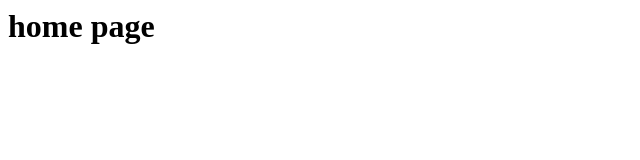
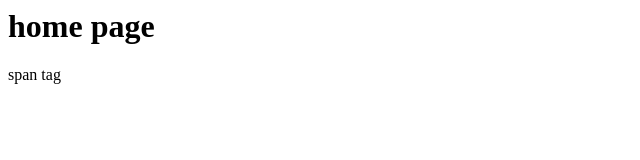
Before and after one commit to ndnd1382/test-something, a plain HTML site: page index.html in a window 1280 px wide. Shown: the full height of the page, 0-640 px from the left. Drawn offline with Linux system fonts and the light colour scheme.

Commit message:
add files

```diff
--- a/index.html
+++ b/index.html
@@ -7,6 +7,7 @@
 <body>
   <h1>home page</h1>
 
+  <span>span tag</span>
 </body>
 
 </html>
```
Also changed, not shown: product.html (added).
